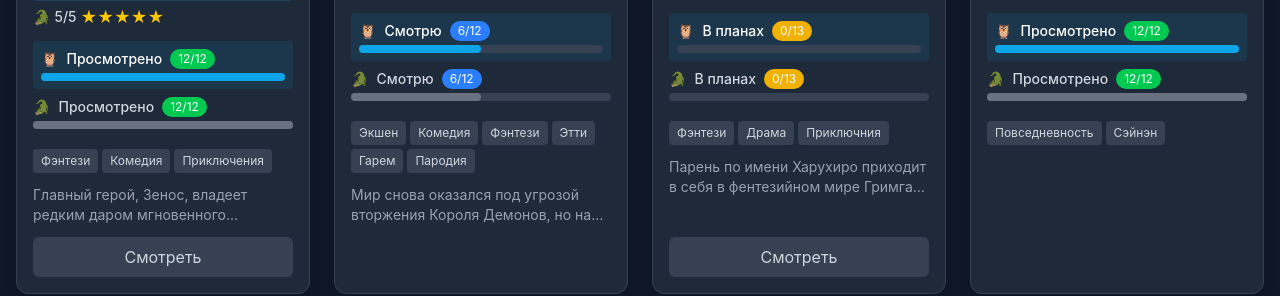
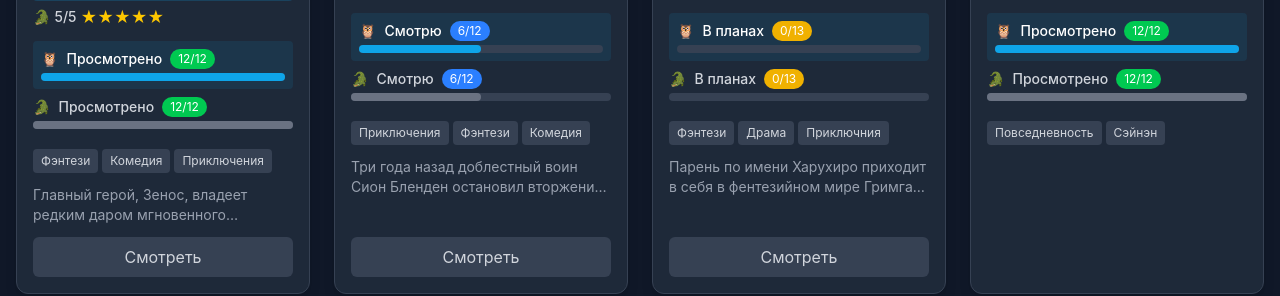
Before and after one commit to neondoll/anime-tracker, a React (Vite) app: page / in a window 1280 px wide. Shown: the part 3760-4056 px from the top of the page. Built offline with nearby package versions, Linux system fonts and the light colour scheme.

Commit message:
Update animes

```diff
--- a/src/data/animeList.ts
+++ b/src/data/animeList.ts
@@ -304,12 +304,9 @@ export const animeList: Anime[] = [
       owl: { watchedEpisodes: 6, status: "watching" },
       crocodile: { watchedEpisodes: 6, status: "watching" },
     },
-    genres: ["Экшен", "Комедия", "Фэнтези", "Этти", "Гарем", "Пародия"],
-    description: "Мир снова оказался под угрозой вторжения Короля Демонов, но на этот раз всё пошло не по плану. Команда легендарного героя Сиона Брейдана, владеющего мечом Экскалибур, сумела запечатать Врата, через которые демоны пытались прорваться. Однако печать оказалась несовершенной и со временем начала разрушаться, позволяя монстрам просачиваться в человеческий мир. Казалось бы, ситуация критическая, но настоящая катастрофа произошла, когда в ловушку, предназначенную для демонов, угодил сам Сион, погибнув в самый неподходящий момент.\n" +
-      "\n" +
-      "Всё изменилось, когда некромантка Анри Хейсворт обнаружила тело погибшего героя и душу местного фермера Токи Скотта, виновного в этой нелепой смерти. Не имея возможности воскресить Сиона, она решает поселить душу Токи в его тело, создав странный гибрид героя и трусливого извращенца. Вместе с подругой детства Токи, Юной Юнис, эта нелепая троица отправляется к Вратам, чтобы завершить начатое и спасти мир. Но сможет ли эта разношёрстная команда справиться с демонами, или их неуклюжие попытки только усугубят ситуацию?\n" +
-      "\n" +
-      "Путешествие к Вратам превращается в череду абсурдных и опасных приключений, где героизм смешивается с глупостью, а благородные порывы — с откровенным эгоизмом. Тока, застрявший в теле легендарного воина, вынужден играть роль спасителя, хотя его больше волнует собственная безопасность. Анри пытается контролировать ситуацию, но её магия не всегда срабатывает так, как нужно. А Юна, единственная более-менее адекватная в этой компании, вынуждена мириться с их безумными выходками. Смогут ли они довести дело до конца, или мир обречён пасть под натиском демонов из-за их нелепых ошибок?",
+    genres: ["Приключения", "Фэнтези", "Комедия"],
+    description: "Три года назад доблестный воин Сион Бленден остановил вторжение армии демонов, запечатав врата в преисподнюю и предотвратив разрушение мира. Однако магическая печать начала слабеть, позволяя тварям из ада снова проникать в человеческий мир. Тока Скотт, простой фермер, охраняющий родную деревню, мастерит ловушки для защиты от монстров. Но судьба играет злую шутку — в одну из его ловушек попадает сам Сион, что приводит к трагической гибели героя. Напарница Сиона, некромантка Анри Хейсворт, не желая смириться с потерей, использует свои силы, чтобы переселить душу Токи в тело павшего воина...",
+    video: "https://rutube.ru/plst/746716/",
   },
   {
     id: "grimgal-pepla-i-illyuziy",
```
